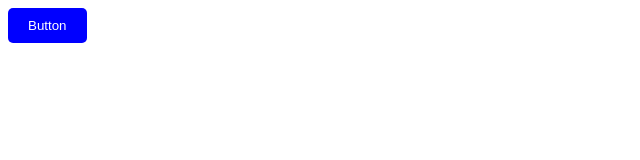
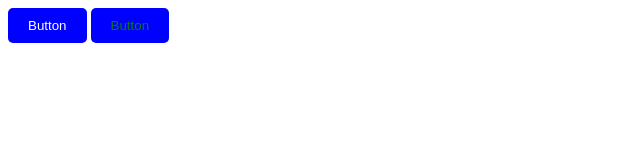
Before and after one commit to sakiv-007/Html-Css-projects, a plain HTML site: page Css challenges/02__button.html in a window 1280 px wide. Shown: the whole page, without its empty margins (0-640 px from the left). Drawn offline with Linux system fonts and the light colour scheme.

Commit message:
Update 02__button.html

```diff
--- a/Css challenges/02__button.html
+++ b/Css challenges/02__button.html
@@ -12,9 +12,17 @@
             padding: 10px 20px;
             border: none;
         }
+        .color{
+             background-color: blue;
+            color: green;
+            border-radius: 5px;
+            padding: 10px 20px;
+            border: none;
+        }
     </style>
 </head>
 <body>
     <button>Button</button>
+    <button class="color">Button</button>
 </body>
 </html>
```
